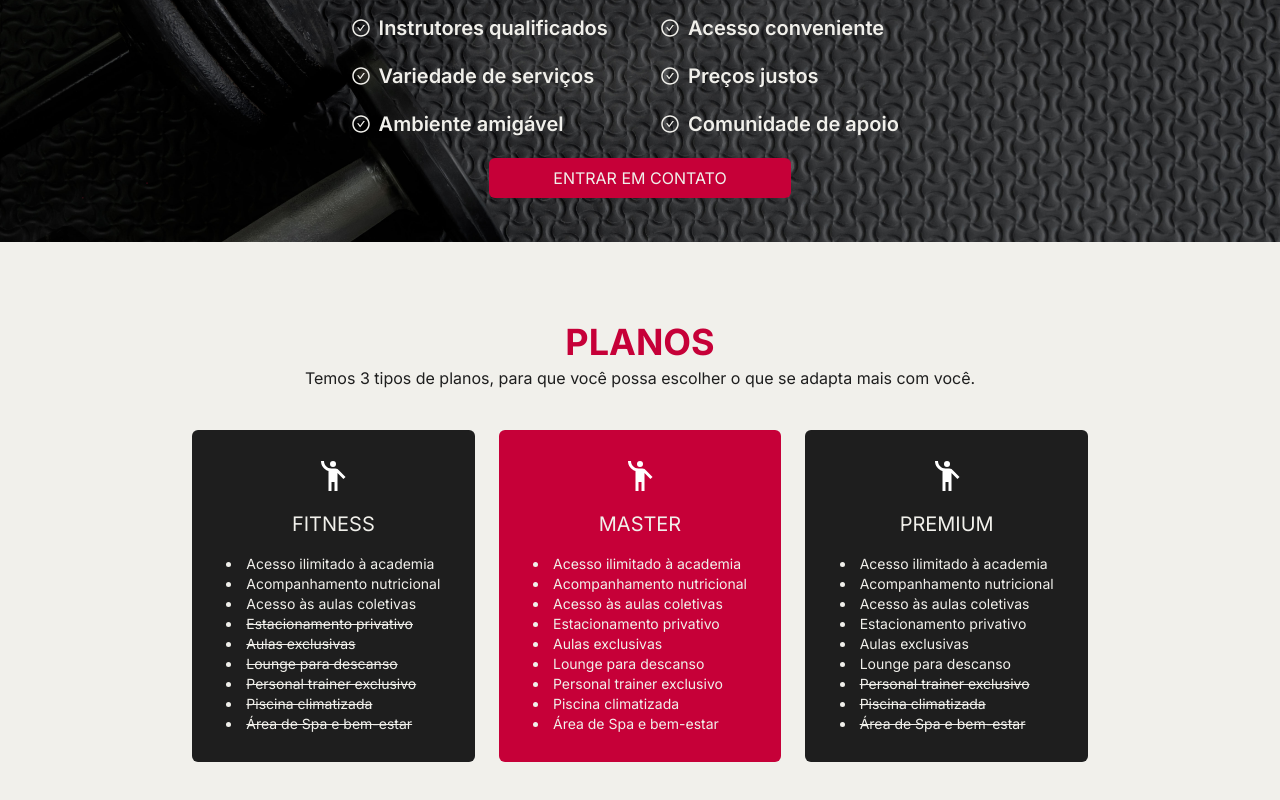
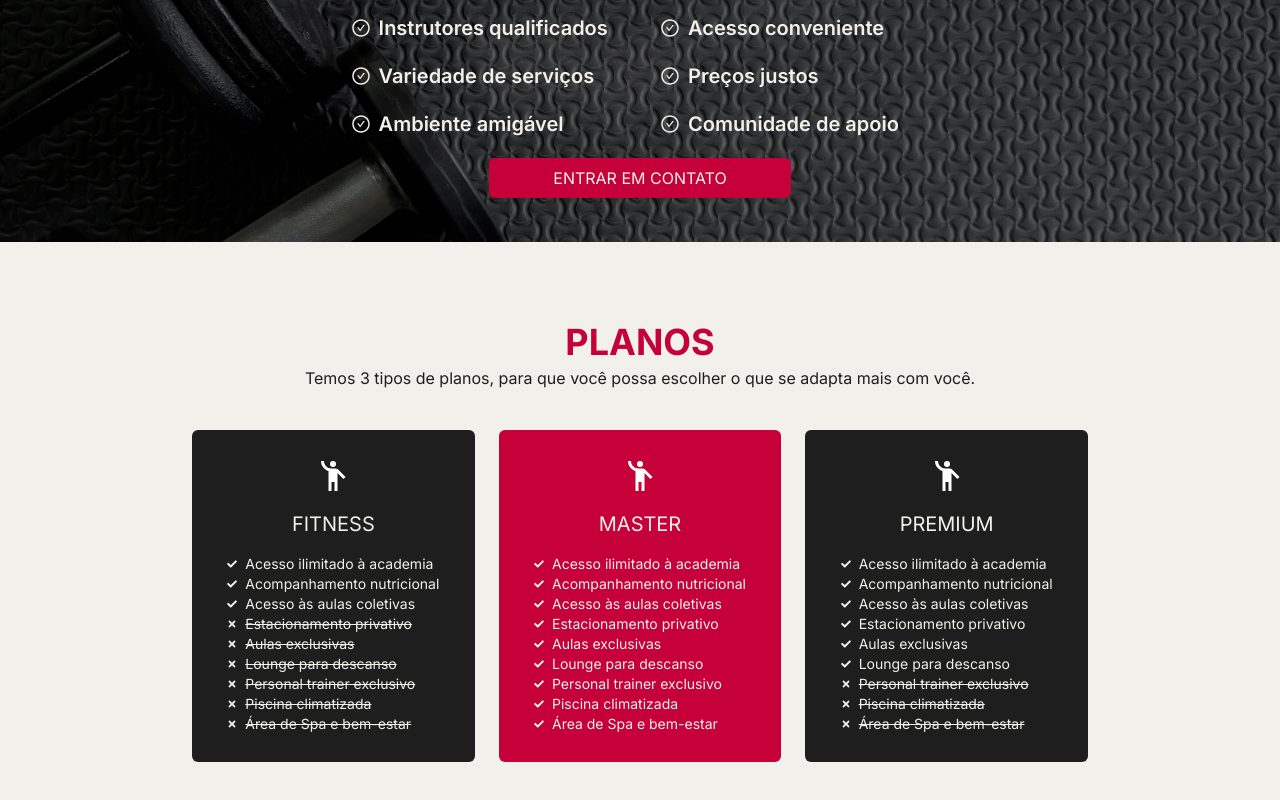
Before and after one commit to edusdorneles/topfit-landing-page, a Next.js app: page / in a window 1280 px wide. Shown: the part 1488-2288 px from the top of the page. Built offline with nearby package versions, Linux system fonts and the light colour scheme.

Commit message:
feat: ícones de check ou close nos planos

```diff
--- a/src/components/molecules/plans/cards/index.tsx
+++ b/src/components/molecules/plans/cards/index.tsx
@@ -1,5 +1,6 @@
 import { PlanCard } from "@/components";
 import { MdOutlineEmojiPeople } from "react-icons/md";
+import { FaTimes, FaCheck } from "react-icons/fa";
 
 export const PlansCards = () => {
     return (
@@ -10,15 +11,44 @@ export const PlansCards = () => {
                 title="FITNESS"
                 qualities={
                     <ul className="text-white list-inside list-disc">
-                        <li className="text-sm">Acesso ilimitado à academia</li>
-                        <li className="text-sm">Acompanhamento nutricional</li>
-                        <li className="text-sm">Acesso às aulas coletivas</li>
-                        <li className="text-sm line-through">Estacionamento privativo</li>
-                        <li className="text-sm line-through">Aulas exclusivas</li>
-                        <li className="text-sm line-through">Lounge para descanso</li>
-                        <li className="text-sm line-through">Personal trainer exclusivo</li>
-                        <li className="text-sm line-through">Piscina climatizada</li>
-                        <li className="text-sm line-through">Área de Spa e bem-estar</li>
+                        <li className="text-sm flex items-center gap-2">
+                            <FaCheck size={10} /> Acesso ilimitado à academia
+                        </li>
+
+                        <li className="text-sm flex items-center gap-2">
+                            <FaCheck size={10} />
+                            Acompanhamento nutricional
+                        </li>
+
+                        <li className="text-sm flex items-center gap-2">
+                            <FaCheck size={10} />
+                            Acesso às aulas coletivas
+                        </li>
+
+                        <li className="text-sm flex items-center gap-2 line-through">
+                            <FaTimes size={10} />
+                            Estacionamento privativo
+                        </li>
+
+                        <li className="text-sm flex items-center gap-2 line-through">
+                            <FaTimes size={10} /> Aulas exclusivas
+                        </li>
+
+                        <li className="text-sm flex items-center gap-2 line-through">
+                            <FaTimes size={10} /> Lounge para descanso
+                        </li>
+
+                        <li className="text-sm flex items-center gap-2 line-through">
+                            <FaTimes size={10} /> Personal trainer exclusivo
+                        </li>
+
+                        <li className="text-sm flex items-center gap-2 line-through">
+                            <FaTimes size={10} /> Piscina climatizada
+                        </li>
+
+                        <li className="text-sm flex items-center gap-2 line-through">
+                            <FaTimes size={10} /> Área de Spa e bem-estar
+                        </li>
                     </ul>
                 }
             />
@@ -28,15 +58,50 @@ export const PlansCards = () => {
                 title="MASTER"
                 qualities={
                     <ul className="text-white list-inside list-disc">
-                        <li className="text-sm">Acesso ilimitado à academia</li>
-                        <li className="text-sm">Acompanhamento nutricional</li>
-                        <li className="text-sm">Acesso às aulas coletivas</li>
-                        <li className="text-sm">Estacionamento privativo</li>
-                        <li className="text-sm">Aulas exclusivas</li>
-                        <li className="text-sm">Lounge para descanso</li>
-                        <li className="text-sm">Personal trainer exclusivo</li>
-                        <li className="text-sm">Piscina climatizada</li>
-                        <li className="text-sm">Área de Spa e bem-estar</li>
+                        <li className="text-sm flex items-center gap-2">
+                            <FaCheck size={10} />
+                            Acesso ilimitado à academia
+                        </li>
+
+                        <li className="text-sm flex items-center gap-2">
+                            <FaCheck size={10} />
+                            Acompanhamento nutricional
+                        </li>
+
+                        <li className="text-sm flex items-center gap-2">
+                            <FaCheck size={10} />
+                            Acesso às aulas coletivas
+                        </li>
+
+                        <li className="text-sm flex items-center gap-2">
+                            <FaCheck size={10} />
+                            Estacionamento privativo
+                        </li>
+
+                        <li className="text-sm flex items-center gap-2">
+                            <FaCheck size={10} />
+                            Aulas exclusivas
+                        </li>
+
+                        <li className="text-sm flex items-center gap-2">
+                            <FaCheck size={10} />
+                            Lounge para descanso
+                        </li>
+
+                        <li className="text-sm flex items-center gap-2">
+                            <FaCheck size={10} />
+                            Personal trainer exclusivo
+                        </li>
+
+                        <li className="text-sm flex items-center gap-2">
+                            <FaCheck size={10} />
+                            Piscina climatizada
+                        </li>
+
+                        <li className="text-sm flex items-center gap-2">
+                            <FaCheck size={10} />
+                            Área de Spa e bem-estar
+                        </li>
                     </ul>
                 }
             />
@@ -46,16 +111,54 @@ export const PlansCards = () => {
                 icon={<MdOutlineEmojiPeople size={36} color="#FFF" />}
                 title="PREMIUM"
                 qualities={
-                    <ul className="text-white list-inside list-disc">
-                        <li className="text-sm">Acesso ilimitado à academia</li>
-                        <li className="text-sm">Acompanhamento nutricional</li>
-                        <li className="text-sm">Acesso às aulas coletivas</li>
-                        <li className="text-sm">Estacionamento privativo</li>
-                        <li className="text-sm">Aulas exclusivas</li>
-                        <li className="text-sm">Lounge para descanso</li>
-                        <li className="text-sm line-through">Personal trainer exclusivo</li>
-                        <li className="text-sm line-through">Piscina climatizada</li>
-                        <li className="text-sm line-through">Área de Spa e bem-estar</li>
+                    <ul
+                        className="text-white
+                     list-inside list-disc"
+                    >
+                        <li className="text-sm flex items-center gap-2">
+                            <FaCheck size={10} />
+                            Acesso ilimitado à academia
+                        </li>
+
+                        <li className="text-sm flex items-center gap-2">
+                            <FaCheck size={10} />
+                            Acompanhamento nutricional
+                        </li>
+
+                        <li className="text-sm flex items-center gap-2">
+                            <FaCheck size={10} />
+                            Acesso às aulas coletivas
+                        </li>
+
+                        <li className="text-sm flex items-center gap-2">
+                            <FaCheck size={10} />
+                            Estacionamento privativo
+                        </li>
+
+                        <li className="text-sm flex items-center gap-2">
+                            <FaCheck size={10} />
+                            Aulas exclusivas
+                        </li>
+
+                        <li className="text-sm flex items-center gap-2">
+                            <FaCheck size={10} />
+                            Lounge para descanso
+                        </li>
+
+                        <li className="text-sm flex items-center gap-2 line-through">
+                            <FaTimes size={10} />
+                            Personal trainer exclusivo
+                        </li>
+
+                        <li className="text-sm flex items-center gap-2 line-through">
+                            <FaTimes size={10} />
+                            Piscina climatizada
+                        </li>
+
+                        <li className="text-sm flex items-center gap-2 line-through">
+                            <FaTimes size={10} />
+                            Área de Spa e bem-estar
+                        </li>
                     </ul>
                 }
             />
```
